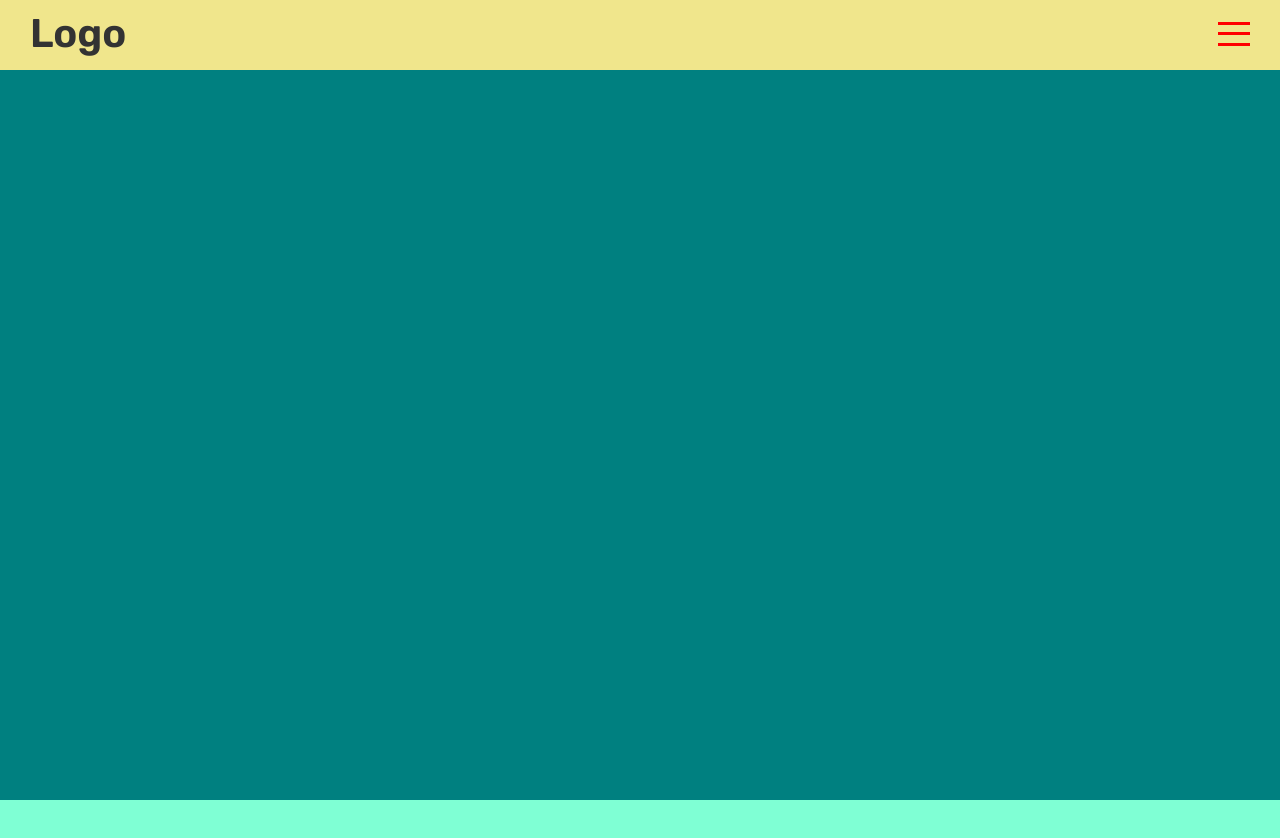
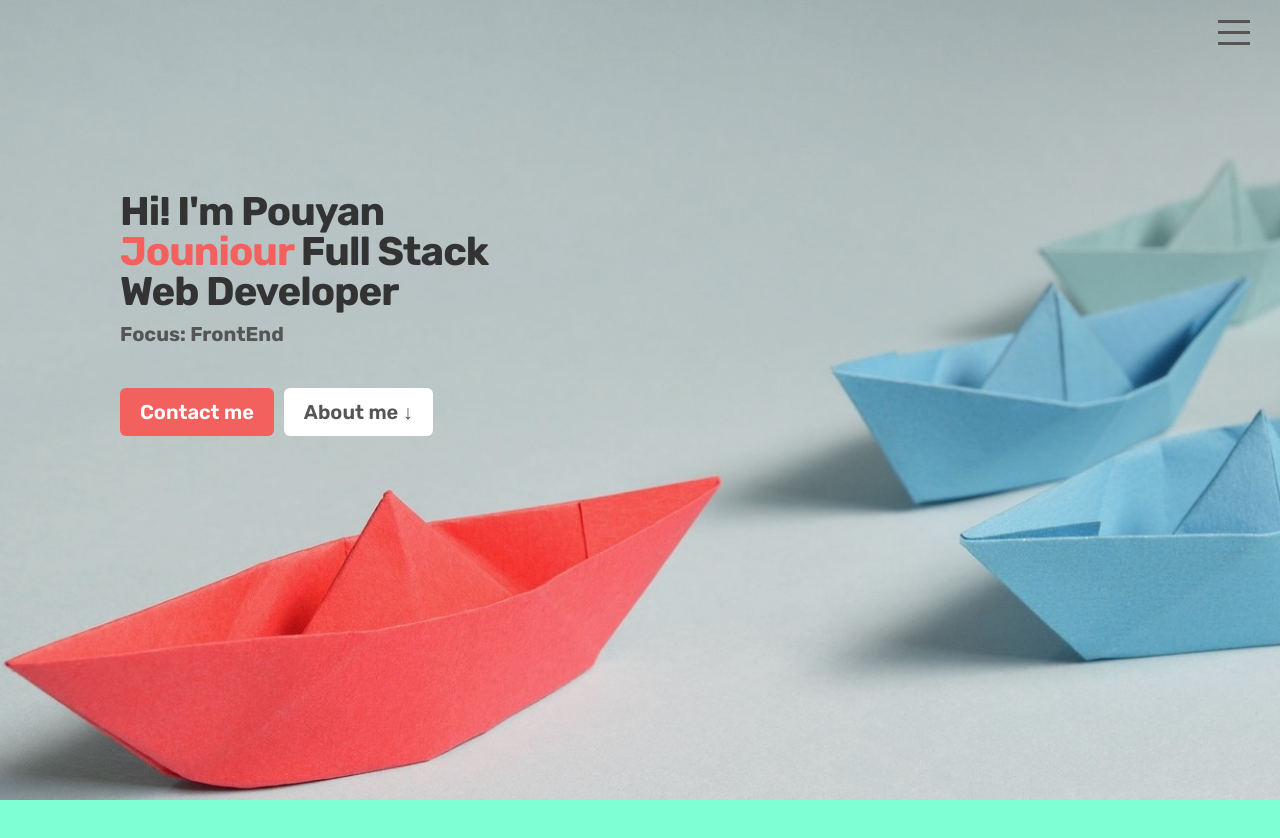
Before and after one commit to puoyan/react-portfolio-v3, a React (Create React App) app: page / in a window 1280 px wide. Shown: the top 838 px of the page. Built offline with nearby package versions, Linux system fonts and the light colour scheme.

Commit message:
SideNavbar +Header +  done v1 Done

```diff
--- a/public/index.html
+++ b/public/index.html
@@ -8,7 +8,7 @@
       content="Web site created using create-react-app"
     />
     <link
-      href="https://fonts.googleapis.com/css2?family=Rubik:wght@400;500;600;700&display=swap"
+      href="https://fonts.googleapis.com/css2?family=Rubik:wght@300;400;500;600;700&display=swap"
       rel="stylesheet"
     />
     <title>Pouyan &mdash; Portfolio</title>
--- a/src/App.jsx
+++ b/src/App.jsx
@@ -6,11 +6,16 @@ import Navbar from "./components/Navbar/Navbar";
 import Skills from "./components/skills/Skills";
 import Works from "./components/Works/Works";
 import "./App.scss";
+import { useState } from "react";
+import Menu from "./Menu/Menu";
 
 function App() {
+  const [menuOpen, setMenuOpen] = useState(false);
+
   return (
     <div className="app">
-      <Navbar />
+      <Navbar menuOpen={menuOpen} setMenuOpen={setMenuOpen} />
+      <Menu menuOpen={menuOpen} setMenuOpen={setMenuOpen} />
       <div className="sections">
         <Header />
         <About />
--- a/src/App.scss
+++ b/src/App.scss
@@ -4,10 +4,10 @@
 
   .sections {
     width: 100%;
-    height: calc(100vh - 7rem);
+    // height: calc(100vh - 7rem);
     background-color: tomato;
     position: relative;
-    top: 7rem;
+    top: 0;
     scroll-behavior: smooth;
     // scroll-snap-type: y mandatory;
     // scrollbar-width: none;
@@ -16,7 +16,7 @@
     //}
     > * {
       width: 100vw;
-      height: calc(100vh - 7rem);
+      height: calc(100vh);
       // scroll-snap-align: start;
     }
   }
--- /dev/null
+++ b/src/Menu/Menu.jsx
@@ -0,0 +1,25 @@
+import "./Menu.scss";
+
+export default function Menu({ menuOpen, setMenuOpen }) {
+  return (
+    <div className={"menu " + (menuOpen && "active")}>
+      <ul>
+        <li onClick={() => setMenuOpen(false)}>
+          <a href="#header">Home</a>
+        </li>
+        <li onClick={() => setMenuOpen(false)}>
+          <a href="#about">About</a>
+        </li>
+        <li onClick={() => setMenuOpen(false)}>
+          <a href="#skills">Skills</a>
+        </li>
+        <li onClick={() => setMenuOpen(false)}>
+          <a href="#works">Works</a>
+        </li>
+        <li onClick={() => setMenuOpen(false)}>
+          <a href="#contact">Contact me</a>
+        </li>
+      </ul>
+    </div>
+  );
+}
--- /dev/null
+++ b/src/Menu/Menu.scss
@@ -0,0 +1,52 @@
+
+.menu {
+  width: 33rem;
+  height: 100vh;
+  // -webkit-backdrop-filter: blur(5px);
+  // backdrop-filter: blur(10px);
+  background-color: #a7b4b488;
+  position: fixed;
+  top: 0;
+  right: -33rem;
+  z-index: 2;
+  display: flex;
+  flex-direction: column;
+  align-items: center;
+  justify-content: center;
+  transition: all 1s ease;
+  text-align: center;
+
+
+  &.active {
+    right: 0;
+  }
+
+
+  ul {
+    margin: 0;
+    padding: 0;
+    list-style: none;
+    font-weight: 500;
+    font-size: 3rem;
+    color: #444;
+    width: 60%;
+
+
+
+    li {
+      margin-bottom: 0.5rem;
+      a {
+        font-size: inherit;
+        color: inherit;
+        text-decoration: none;
+      }
+      &:hover {
+        font-weight: 700;
+
+
+
+
+      }
+    }
+  }
+}
--- a/src/components/Header/Header.jsx
+++ b/src/components/Header/Header.jsx
@@ -1,5 +1,25 @@
 import "./Header.scss";
 
 export default function Header() {
-  return <div className="header" id="header"></div>;
+  return (
+    <div className="header" id="header">
+      <div className="hero">
+        <h1 className="heading-primay">
+          Hi! I'm Pouyan <br />
+          <span>Jouniour</span> Full Stack
+          <br /> Web Developer
+          <br />
+        </h1>
+        <h2 className="heading-secondary">Focus: FrontEnd</h2>
+        <div className="btn">
+          <a href="#contact" className="btn btn--full">
+            Contact me
+          </a>
+          <a href="#about" className=" btn btn--outline">
+            About me &darr;{" "}
+          </a>
+        </div>
+      </div>
+    </div>
+  );
 }
--- a/src/components/Header/Header.scss
+++ b/src/components/Header/Header.scss
@@ -1,3 +1,76 @@
+@import "../../global.scss";
 .header {
   background-color: teal;
+  background-image: url("../../../public/assets/imgs/career.jpeg");
+  background-size: cover;
+  display: flex;
+  align-items: center;
+  justify-content: start;
+  .hero {
+    margin-left: 12rem;
+    margin-bottom: 16rem;
+    color: $text-color-primary;
+    h1 {
+      font-size: 4rem;
+      line-height: 4rem;
+      letter-spacing: -0.1rem;
+      margin-bottom: 1rem;
+
+      span {
+        color: $color-primary;
+      }
+    }
+    h2 {
+      font-size: 2rem;
+      margin-bottom: 2rem;
+      color: $text-color-secodary;
+    }
+
+    .btn,
+    .btn:link,
+    btn:visited {
+      display: inline-block;
+      text-decoration: none;
+      font-size: 2rem;
+      font-weight: 600;
+      padding: 1.2rem 2rem;
+      border-radius: 6px;
+
+      border: none;
+      cursor: pointer;
+      font-family: inherit;
+      transition: all 0.3s;
+    }
+
+    .btn--full:link,
+    .btn--full:visited {
+      background-color: $color-primary;
+      color: #fff;
+      margin-right: 1rem;
+      margin-top: 1rem;
+      margin-left: -2rem
+    }
+
+    .btn--full:hover,
+    .btn--full:active {
+      background-color: $color-secondary;
+    }
+
+    .btn--outline:link,
+    .btn--outline:visited {
+      background-color: #fff;
+      color: #555;
+
+    }
+
+    .btn--outline:hover,
+    .btn--outline:active {
+      background-color: #fff;
+
+      /* border: 3px solid #fff; */
+
+
+      box-shadow: inset 0 0 0 3px $color-tertiary;
+    }
+  }
 }
--- a/src/components/Navbar/Navbar.jsx
+++ b/src/components/Navbar/Navbar.jsx
@@ -1,17 +1,17 @@
 import "./Navbar.scss";
 
-export default function Navbar() {
+export default function Navbar({ menuOpen, setMenuOpen }) {
   return (
-    <div className="navbar" id="navbar">
+    <div className={"navbar " + (menuOpen && "active")}>
       <div className="wrapper">
         <div className="left">
-          <a href="#header" className="logo">
-            Logo
-          </a>
+          {/* <a href="#header" className="logo">
+
+          </a> */}
         </div>
 
         <div className="right">
-          <div className="hamburger">
+          <div className="hamburger" onClick={() => setMenuOpen(!menuOpen)}>
             <span className="line1"></span>
             <span className="line1"></span>
             <span className="line1"></span>
--- a/src/components/Navbar/Navbar.scss
+++ b/src/components/Navbar/Navbar.scss
@@ -2,13 +2,15 @@
 .navbar {
   width: 100%;
   height: 7rem;
-  background-color: $color-primary;
+  background-color: none;
   color: #333;
   position: fixed;
   top: 0;
-  z-index: 2;
+  z-index: 3;
+  transition: all 1s ease;
 
   .wrapper {
+    margin-top: 1rem;
     padding: 1rem 3rem;
     display: flex;
     align-items: center;
@@ -26,20 +28,39 @@
     .right {
       .hamburger {
         width: 3.2rem;
-        height: 2.4rem;
+        height: 2.5rem;
         display: flex;
         flex-direction: column;
         justify-content: space-between;
+        cursor: pointer;
       }
       span {
         width: 100%;
         height: 3px;
-        background-color: red;
+        background-color: #555;
+        transform-origin: left;
+        transition: all 2s ease;
+      }
+    }
+  }
+  &.active {
+    // background-color: blueviolet;
+    // color: blue;
+
+    .hamburger {
+      span {
+        &:first-child {
+          background-color: #555;
+          transform: rotate(45deg);
+        }
+        &:nth-child(2) {
+          opacity: 0;
+        }
+        &:last-child {
+          background-color: #333;
+          transform: rotate(-45deg);
+        }
       }
     }
   }
 }
-
-h1 {
-  font-size: 4rem;
-}
--- a/src/global.scss
+++ b/src/global.scss
@@ -1 +1,6 @@
-$color-primary: khaki;
+$color-primary: #f3615e;
+$color-secondary: #db5755;
+$color-tertiary: #feefef;
+
+$text-color-primary: #333;
+$text-color-secodary: #555;
```
Also changed, not shown: public/assets/imgs/career.jpeg (added).
